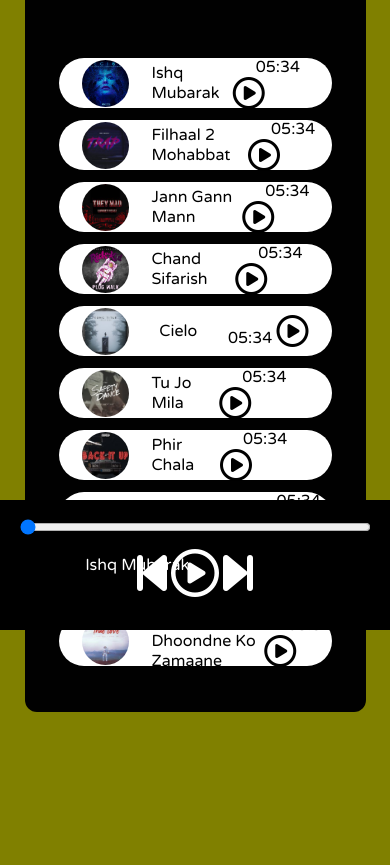
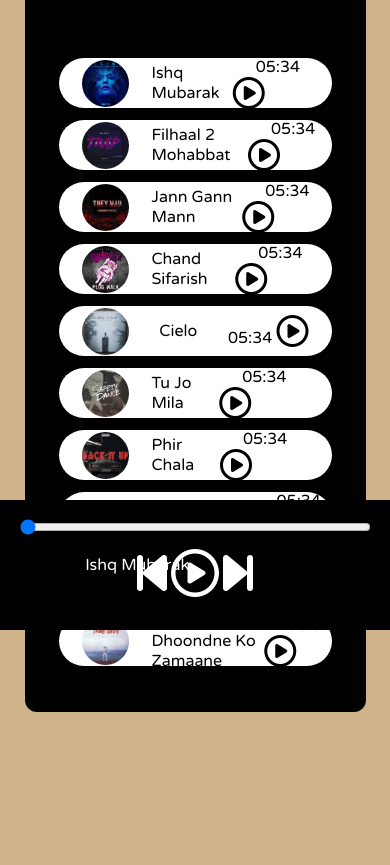
Before and after one commit to Golukr/Spotify-Clone, a plain HTML site: page index.html in a window 390 px wide. Shown: the part 214-1079 px from the top of the page. Drawn offline with Linux system fonts and the light colour scheme.

Commit message:
Update style.csss

```diff
--- a/style.css
+++ b/style.css
@@ -124,18 +124,3 @@ border-radius: 34px;
 body {
   background-color: tan;
 }
-/*
-/* On screens that are 992px or less, set the background color to blue */
-@media screen and (max-width: 992px) {
-  body {
-    background-color: lightgreen;
-  }
-}
-
-/* On screens that are 600px or less, set the background color to olive */
-@media screen and (max-width: 600px) {
-  body {
-    background-color: olive;
-  }
-}
-*/
```
